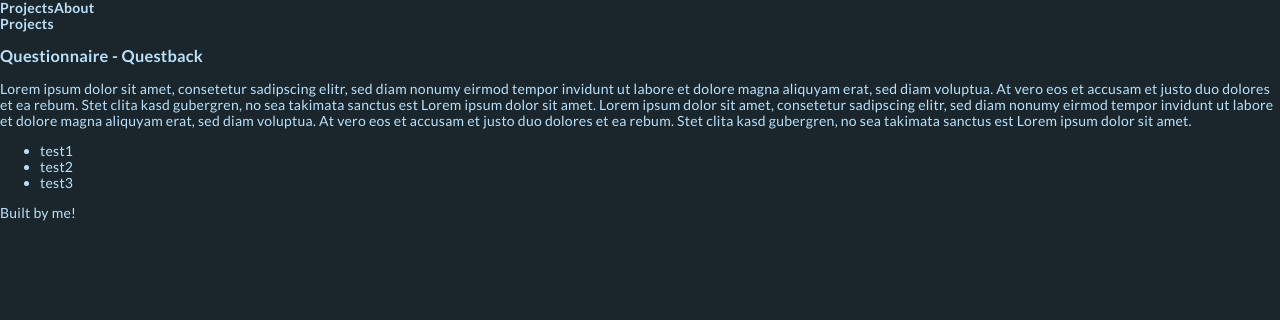
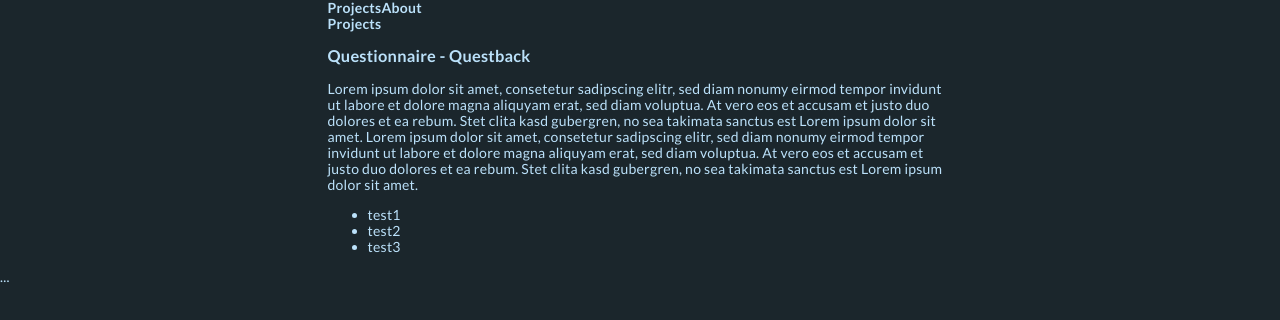
Before and after one commit to Drathal/portfolio, a Next.js app: page /project/adapive_survey_questback in a window 1280 px wide. Shown: the top 320 px of the page. Built offline with nearby package versions, Linux system fonts and the light colour scheme.

Commit message:
feat: add custom grid setup

```diff
--- /dev/null
+++ b/components/Grid/GridContainer.tsx
@@ -0,0 +1,29 @@
+import { FC } from 'react'
+import clsx from 'clsx'
+import { makeStyles } from '@material-ui/core/styles'
+import { Grid, GridProps } from '@material-ui/core'
+
+const styles = {
+  grid: {
+    marginRight: '-15px',
+    marginLeft: '-15px',
+    width: 'auto'
+  }
+}
+
+const useStyles = makeStyles(styles)
+
+interface IProps extends GridProps {
+  className?: string
+}
+
+const GridContainer: FC<IProps> = ({ children, className, ...rest }) => {
+  const classes = useStyles()
+  return (
+    <Grid container {...rest} className={clsx(classes.grid, className)}>
+      {children}
+    </Grid>
+  )
+}
+
+export default GridContainer
--- /dev/null
+++ b/components/Grid/GridItem.tsx
@@ -0,0 +1,29 @@
+import { FC } from 'react'
+import clsx from 'clsx'
+import { makeStyles } from '@material-ui/core/styles'
+import { Grid, GridProps } from '@material-ui/core'
+
+const useStyles = makeStyles({
+  grid: {
+    position: 'relative',
+    width: '100%',
+    minHeight: '1px',
+    paddingRight: '15px',
+    paddingLeft: '15px'
+  }
+})
+
+interface IProps extends GridProps {
+  className?: string
+}
+
+const GridItem: FC<IProps> = ({ children, className, ...rest }) => {
+  const classes = useStyles()
+  return (
+    <Grid item {...rest} className={clsx(classes.grid, className)}>
+      {children}
+    </Grid>
+  )
+}
+
+export default GridItem
--- a/components/Layout.tsx
+++ b/components/Layout.tsx
@@ -2,6 +2,8 @@
 import Head from 'next/head'
 
 import Header from './Header'
+import GridContainer from '../components/Grid/GridContainer'
+import GridItem from '../components/Grid/GridItem'
 
 interface IProps {
   pageTitle: string
@@ -14,11 +16,17 @@
         <meta name="viewport" content="width=device-width, initial-scale=1" />
         <title>{pageTitle}</title>
       </Head>
-      <section className="layout">
-        <Header />
-        <div className="content">{children}</div>
-      </section>
-      <footer>Built by me!</footer>
+
+      <GridContainer justify="center">
+        <GridItem xs={12} sm={10} md={6}>
+          <section className="layout">
+            <Header />
+            <div className="content">{children}</div>
+          </section>
+        </GridItem>
+      </GridContainer>
+
+      <footer>...</footer>
     </>
   )
 }
--- a/package.json
+++ b/package.json
@@ -11,6 +11,7 @@
     "test": "jest"
   },
   "dependencies": {
+    "clsx": "^1.1.1",
     "gray-matter": "^4.0.2",
     "next": "10.0.7",
     "raw-loader": "^4.0.2",
```
Also changed, not shown: 1 other file (tests, documents, lock files or other folders).
